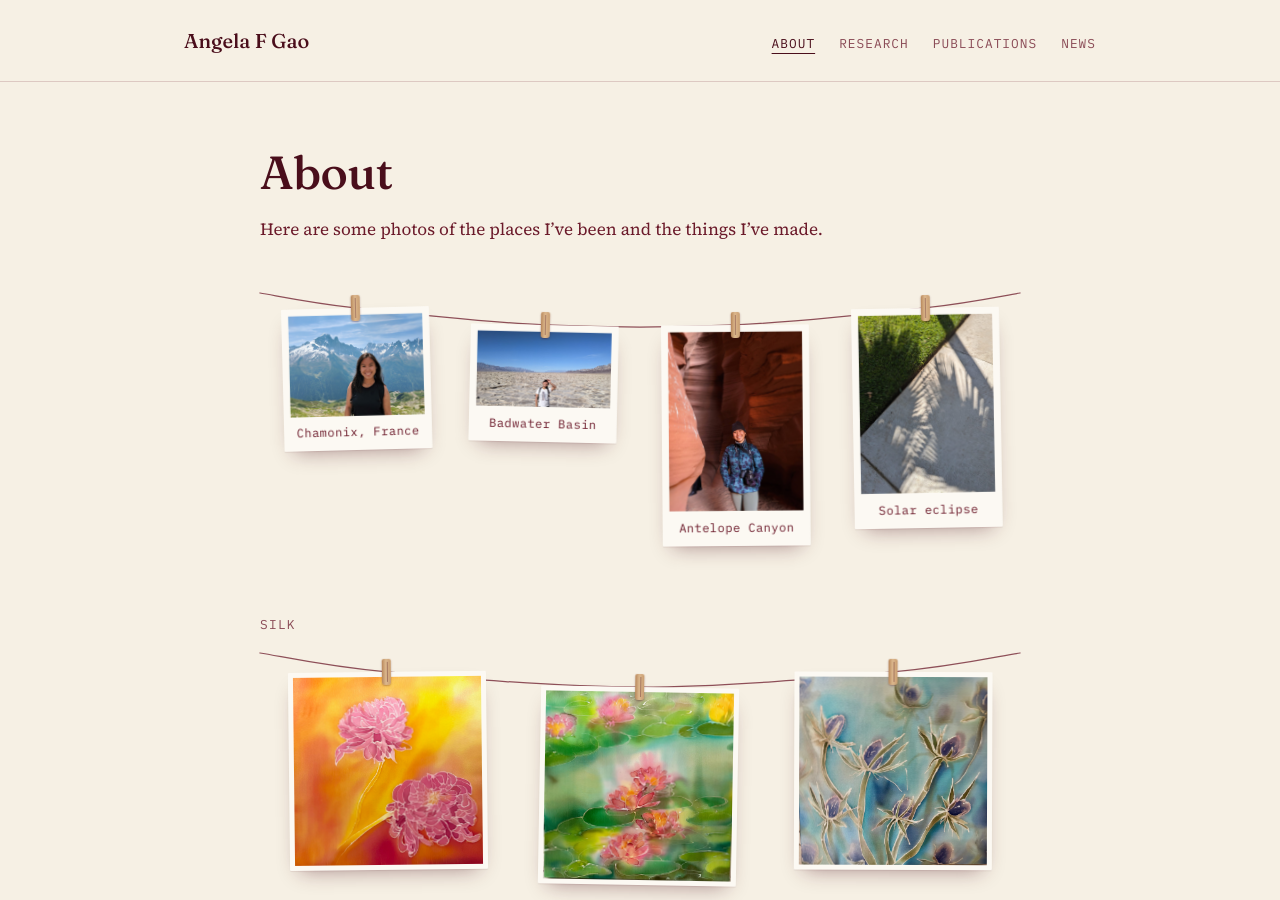
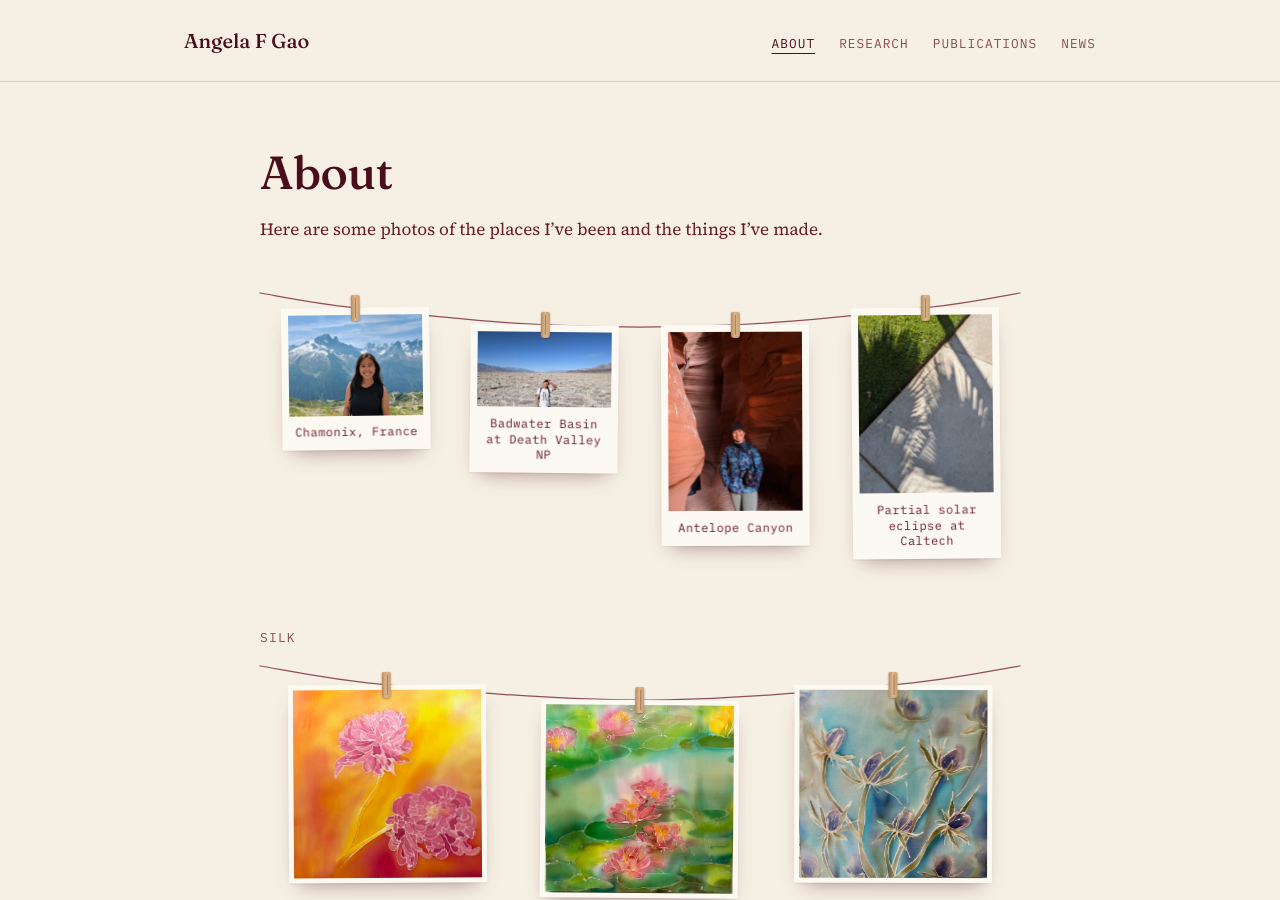
Before and after one commit to angelafgao/angelafgao.github.io, a Jekyll site: the page built from about.markdown, in a window 1280 px wide and 900 px high. Built offline with Jekyll 4.4.1, drawn with Linux system fonts in a browser that asks for light colours; part of the change alters nothing that is shown.

Commit message:
update gallery

```diff
--- a/_data/gallery.yml
+++ b/_data/gallery.yml
@@ -9,8 +9,8 @@ places:
     alt: Angela smiling in front of snowy peaks near Chamonix
     width: 1600
     height: 1200
-  - title: Badwater Basin
-    caption: Badwater Basin, Death Valley · November 2021
+  - title: Badwater Basin at Death Valley NP
+    caption: Badwater Basin at Death Valley National Park · November 2021
     src: /assets/places/badwater_basin.jpg
     alt: Angela on the cracked white salt flats of Badwater Basin under a clear blue sky
     width: 1600
@@ -21,8 +21,8 @@ places:
     alt: Angela in a beanie and camera between the curved orange sandstone walls of Antelope Canyon
     width: 1200
     height: 1600
-  - title: Solar eclipse
-    caption: Crescent suns cast through the leaves during the partial solar eclipse · April 2024
+  - title: Partial solar eclipse at Caltech
+    caption: Crescent suns cast through the leaves during the partial solar eclipse at Caltech · April 2024
     src: /assets/places/partial_solar_eclipse.jpg
     alt: Dozens of tiny crescent-shaped spots of sunlight in the shadow of leaves on a sidewalk during a partial solar eclipse
     width: 1205
--- a/assets/js/clothesline.js
+++ b/assets/js/clothesline.js
@@ -8,13 +8,15 @@
   "use strict";
 
   var SWING_STIFFNESS = 22;   // pendulum restoring force
-  var SWING_DAMPING = 1.8;
-  var BREEZE = 22;            // idle sway strength (~1° at rest)
+  var SWING_DAMPING = 2.8;    // higher = settles faster
+  var BREEZE = 11;            // idle sway strength (~0.5° at rest)
   var DROP_STIFFNESS = 90;    // rope bounce
   var DROP_DAMPING = 7;
   var ROPE_COUPLING = 30;     // how much a tug pulls on neighbours
-  var BRUSH = 0.05;           // pointer speed (px/s) -> swing impulse (deg/s)
-  var MAX_IMPULSE = 90;
+  var BRUSH = 0.028;          // pointer speed (px/s) -> swing impulse (deg/s)
+  var MAX_IMPULSE = 45;
+  var HOVER_TUG = 35;         // rope dip when the pointer lands on a card
+  var FOCUS_NUDGE = 25;       // swing when a card gets keyboard focus
   var ROPE_TOP = 18;          // px from top of the container to the rope ends
 
   var reducedMotion = window.matchMedia("(prefers-reduced-motion: reduce)");
@@ -62,8 +64,8 @@
     root.addEventListener("pointerleave", function () { self.pointer = null; });
 
     this.items.forEach(function (it) {
-      it.card.addEventListener("pointerenter", function () { it.dropVel += 70; self.start(); });
-      it.card.addEventListener("focus", function () { it.vel += 45; it.dropVel += 50; self.start(); });
+      it.card.addEventListener("pointerenter", function () { it.dropVel += HOVER_TUG; self.start(); });
+      it.card.addEventListener("focus", function () { it.vel += FOCUS_NUDGE; it.dropVel += FOCUS_NUDGE; self.start(); });
       it.card.addEventListener("click", function () { Lightbox.open(it.card); });
     });
 
```
